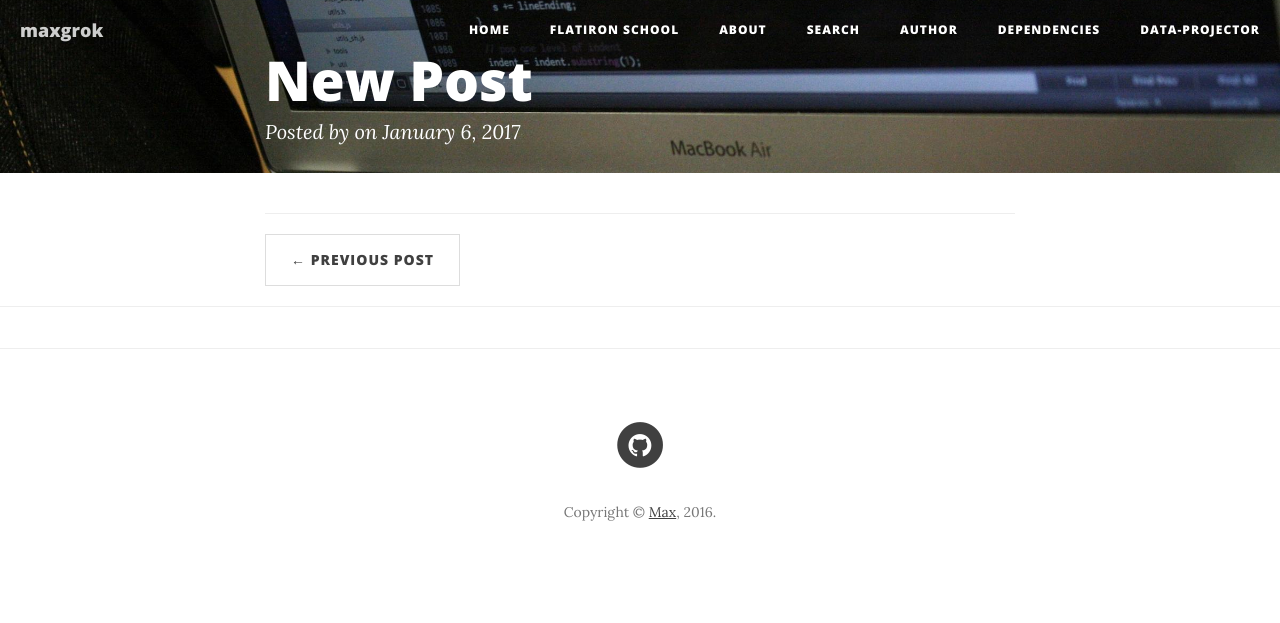
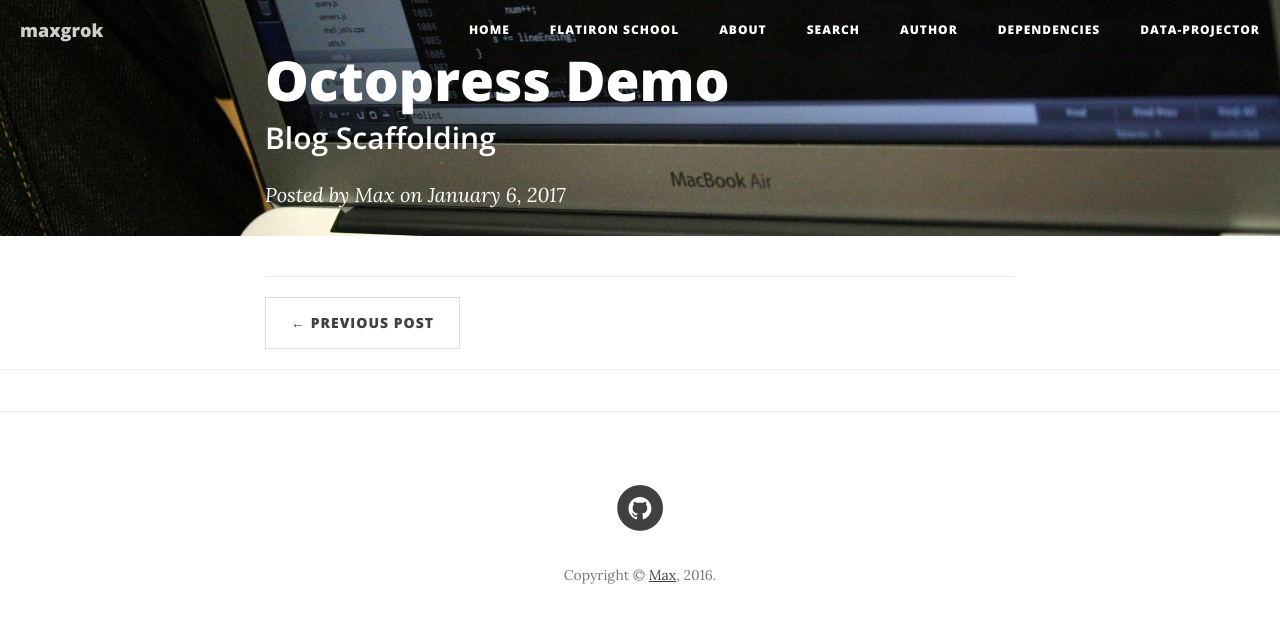
Before and after one commit to maxgrok/maxgrok.github.io_oldversion, a Jekyll site: the page built from _posts/2017-01-05-new-post.markdown, in a window 1280 px wide. Shown: the top 623 px of the page. Built offline with Jekyll 4.4.1, drawn with Linux system fonts in a browser that asks for light colours; nearby versions of some CDN libraries; comment, search, counter and statistics services are not loaded.

Commit message:
New post

```diff
--- a/_posts/2017-01-05-new-post.markdown
+++ b/_posts/2017-01-05-new-post.markdown
@@ -1,5 +1,9 @@
 ---
-layout: post
-title: "New Post"
+layout:     post
+title:      Octopress Demo
+author:     Max
+tags: 		Update
+subtitle:   Blog Scaffolding
+category:   Blog Scaffolding
 date: 2017-01-05T20:34:34-05:00
 ---
```
